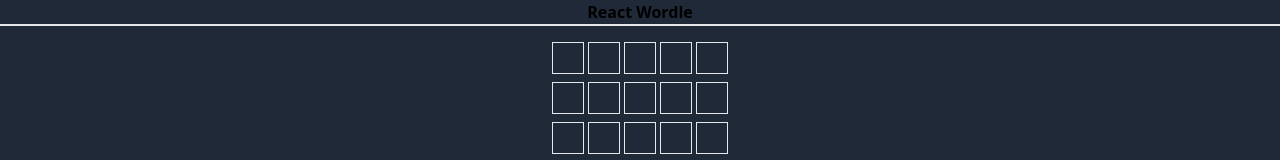
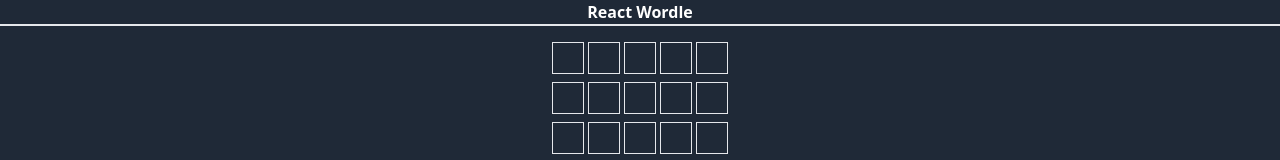
Before and after one commit to robivr/react-wordle, a React (Vite) app: page / in a window 1280 px wide. Shown: the top 160 px of the page. Built offline with nearby package versions, Linux system fonts and the light colour scheme.

Commit message:
made text white

```diff
--- a/src/components/Header/Header.tsx
+++ b/src/components/Header/Header.tsx
@@ -2,7 +2,7 @@ import React from 'react';
 
 const Header = () => {
   return (
-    <header className="w-full flex justify-center border-b-2 mb-4 font-extrabold">
+    <header className="w-full flex justify-center border-b-2 mb-4 font-extrabold text-white">
       <h1>React Wordle</h1>
     </header>
   );
```
